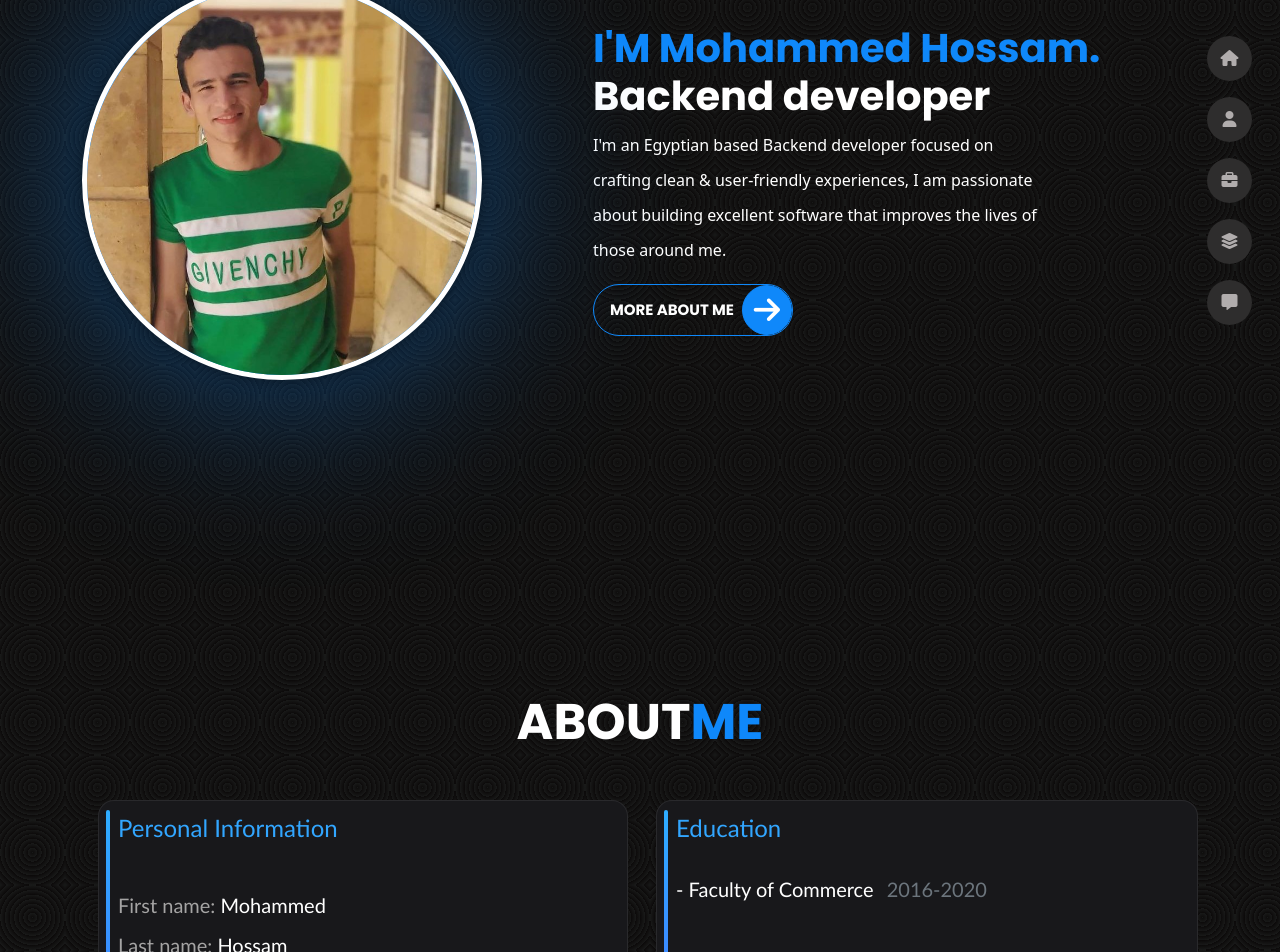
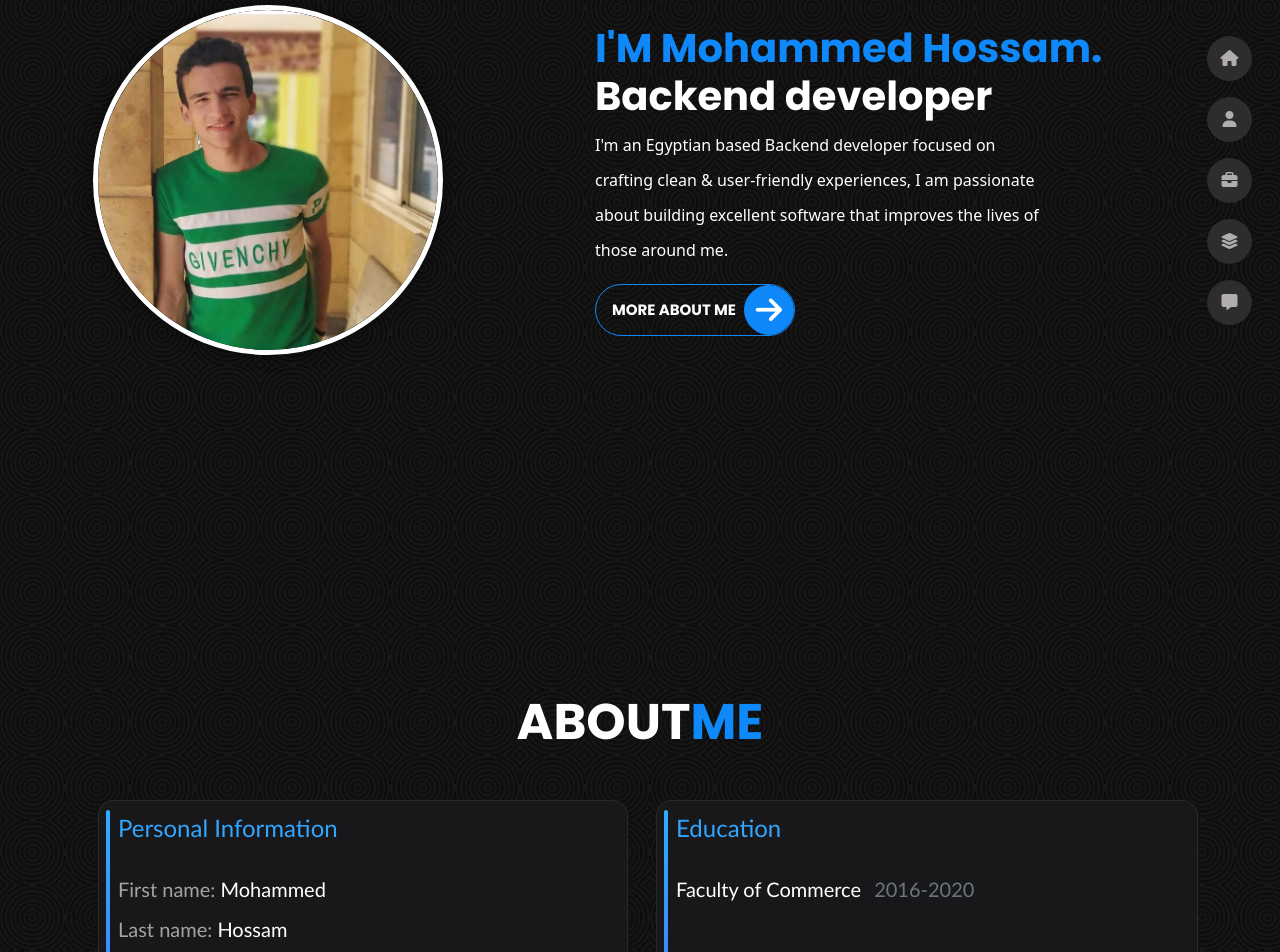
Before and after one commit to MohammedHossam1/myprofolio, a React (Create React App) app: page / in a window 1280 px wide. Shown: the part 220-1172 px from the top of the page. Built offline with nearby package versions, Linux system fonts and the light colour scheme; a web font is replaced by a local one.

Commit message:
cvbuttonEdit and the picture

```diff
--- a/src/Component2/About/About.css
+++ b/src/Component2/About/About.css
@@ -14,17 +14,7 @@
       color: var(--main-color) !important;
 
     }
-  .email{
-    font-size: 14px !important;
-  }
-  .m {
-    width: 100%;
-    height: 100%;
-    background: repeating-radial-gradient(circle, #fff 5px, #000 6px);
-    background-size: 50px 100px;
-    opacity: .1;
-    z-index: 1 !important;
-  }
+
 
   .container{
     z-index: 2 !important;
@@ -84,6 +74,8 @@
     border-radius: 50px;
     display: inline-flex;
     align-items: center;
+
+    /* width: 70px !important; */
   }
 
   .download-btn:hover {
@@ -126,6 +118,10 @@
     font-size: 1.2em;
   }
 
+
+  .about .myimgcontainer{
+    display: none !important;
+  }
 
 
 
@@ -231,3 +227,37 @@
     font-size: 0.9rem;
     width: 75%;
   }
+
+
+
+
+
+
+
+
+
+
+
+
+
+
+
+
+
+
+
+
+@media screen and (max-width: 600px) {
+
+
+.about .myimgcontainer{
+  display: flex !important;
+}
+}
+@media screen and (max-width: 900px) {
+
+
+  .about .myimgcontainer{
+    display: flex !important;
+  }
+  }
--- a/src/Component2/About/About.jsx
+++ b/src/Component2/About/About.jsx
@@ -22,8 +22,8 @@ export default function About() {
         <h1 className="bigheadline wow slideInDown">
           ABOUT<span className="about-span">ME</span>
         </h1>
-        <div className="w-100 justify-content-center myimgcontainer d-flex align-items-center">
-          <div className="myimg rounded-circle">
+        <div className="w-100 justify-content-center  d-flex align-items-center myimgcontainer">
+          <div className="myimg  rounded-circle">
             <img
               src={mo}
               alt="Profile"
@@ -41,7 +41,7 @@ export default function About() {
                   <div className="notiborderglow"></div>
                   <div className="notititle">Personal Information</div>
                   <div className="notibody">
-                    <h5 className="my-3">
+                    <h5 className="">
                       First name: <span>Mohammed</span>
                     </h5>
                     <h5 className="my-3">
@@ -73,7 +73,7 @@ export default function About() {
 
              <a
                 download
-                className="download-btn d-flex justify-content-between align-items-center p-3 rounded-5 mt-4"
+                className="download-btn  ms-3 w-50 d-flex justify-content-between align-items-center  rounded-5 mt-4"
                 href="https://drive.google.com/uc?export=download&id=1AUXp5poMyns03IxS-kbj1pptqBetzMOk"
               >
                 Download CV
@@ -91,19 +91,19 @@ export default function About() {
               <div className="notititle">Education</div>
               <div className="notibody">
                 <h5 className="h3 mb-5 text-white">
-                  - Faculty of Commerce{" "}
+                   Faculty of Commerce{" "}
                   <span className="text-secondary mx-2">2016-2020</span>
                 </h5>
                 <h5 className="h3 my-5 text-white">
-                  - Fundamental of Programming{" "}
+                   Fundamental of Programming{" "}
                   <span className="text-secondary mx-2">Roote Academy</span>
                 </h5>
                 <h5 className="h3 my-5 text-white">
-                  - Frontend{" "}
+                   Frontend{" "}
                   <span className="text-secondary mx-2">Roote Academy</span>
                 </h5>
                 <h5 className="h3 my-5 text-white">
-                  - Backend{" "}
+                   Backend{" "}
                   <span className="text-secondary mx-2">Roote Academy</span>
                 </h5>
               </div>
--- a/src/Component2/Contact/Contact.css
+++ b/src/Component2/Contact/Contact.css
@@ -74,23 +74,7 @@
   }
   /*  */
 
-  .myimgdiv{
-    width: 400px;
-    height: 400px;
-    background-color: var(--main-color);
-    overflow: hidden;
-    filter: blur(100px);
-  }
-  .myimg img{
-    filter: drop-shadow(0px 0px 50px rgb(165, 194, 235));
 
-  }
-  .myimg{
-    width: 400px;
-    height: 400px;
-    background-color: var(--main-color);
-    overflow: hidden;
-  }
 .ContactEmail{
   word-break: break-word;
 }
--- a/src/Component2/Header/Header.css
+++ b/src/Component2/Header/Header.css
@@ -1,38 +1,43 @@
-
-
-
-
+/* Container for the image with styles */
 .myimg {
   position: relative;
   z-index: 10;
   border: 5px solid #fff;
   overflow: hidden;
   box-shadow: 0 0 15px rgba(0, 0, 0, 0.5);
-}
-
-.myimg::before, .myimg::after {
-  content: "";
-  position: absolute;
-  border-radius: 50%;
-  z-index: 323 !important;
+  width: 100px;
+  height: 100px;
 }
 
 
 
-.myimg::after {
-  width: 100%;
-  height: 100%;
-  top: 0;
-  left: 0;
-  border: 5px solid transparent;
-  z-index: 2565656;
+
+
+
+@media (min-width: 376px) {
+  .myimg {
+    width: 200px;
+    height: 200px;
+  }
 }
 
-@keyframes rotate {
-  0% {
-    transform: rotate(0deg);
-  }
-  100% {
-    transform: rotate(360deg);
+@media (min-width: 768px) {
+  .myimg {
+    width: 300px;
+    height: 300px;
   }
 }
+
+@media (min-width: 992px) {
+  .myimg {
+    width: 350px;
+    height: 350px;
+  }
+}
+
+@media (min-width: 1200px) {
+  .myimg {
+    width: 350px;
+    height: 350px;
+  }
+}
--- a/src/Component2/Header/Header.jsx
+++ b/src/Component2/Header/Header.jsx
@@ -11,12 +11,11 @@ export default function Header() {
 
   return (
     <header className="home wow fadeIn w-100 vh-100">
-      <div className="h-100">
+      <div className="h-100 container">
         <div className="row d-flex align-items-center h-100">
-          <div className="col-md-4 h-100 position-relative d-flex">
+          <div className="col-md-4 col-12 h-100 position-relative d-flex justify-content-center mb-3 mb-md-0">
             <div className="opacity-50 d-flex align-items-center">
-              <div className="myimgdiv rounded-circle">
-              </div>
+              <div className="myimgdiv rounded-circle"></div>
             </div>
             <div className="top-50 translate-middle-y d-flex position-absolute align-items-center">
               <div className="myimg rounded-circle">
@@ -24,7 +23,7 @@ export default function Header() {
               </div>
             </div>
           </div>
-          <div className="col-md-7 ms-auto p-md-5 ps-3 d-flex justify-content-center flex-column align-items-start">
+          <div className="col-md-7 col-12 ms-auto p-md-5 ps-3 d-flex justify-content-center flex-column align-items-start text-start text-md-start">
             <h2 className="fw-bold home-h2">
               I'M Mohammed Hossam. <span className="text-white">Backend developer</span>
             </h2>
--- a/src/index.css
+++ b/src/index.css
@@ -8,28 +8,9 @@ body {
 
 }
 
-/* For Webkit based browsers (Chrome, Safari, Opera) */
-::-webkit-scrollbar-track {
-  background: #888; /* Color of the scrollbar thumb */
-  border-radius: 68px !important; /* Adjust the border-radius to make it rounded */
-}
-
-/* For Firefox */
-/* You can adjust the width, color, and border-radius as needed */
 html {
   scrollbar-color: rgba(255, 255, 255, 0.534) var(--main-color);
 }
-
-/* For IE and Edge */
-/* You can adjust the width, color, and border-radius as needed */
-
-/* Add this to your CSS file */
-.about-divider {
-  border: 2px solid #007bff; /* Change the color to your desired color */
-  margin: 40px auto; /* Adjust the margin to fit your layout */
-  width: 80%; /* Adjust the width to fit your layout */
-}
-
 a {
   text-decoration: none !important;
   color: white !important;
@@ -148,21 +129,13 @@ a:hover.nav-text {
   transform: translateX(0);
 }
 
-.footer{
-background-color: var(--main-color) ;
-}
-
-.about .myimgcontainer{
-  display: none !important;
-}
 
 
 
-::-webkit-scrollbar-thumb{
-  background: red !important;
-}
+
+
 @media screen and (max-width: 600px) {
-  .home .col-md-4{
+.home .col-md-4{
     display: none !important;
 }
 .home-h2{
@@ -178,20 +151,12 @@ background-color: var(--main-color) ;
   width: 100% !important;
 
 }
-.nav-mid-shadow{
-box-shadow: #0f88fa 5px 1px 8px ;
-}
+
 .myimg{
-  width:150px;
+  width:1530px;
   height: 150px;
 }
-.about .myimgcontainer{
-  display: flex !important;
-}
-.education::before{
-  content: '';
-  height: 30%;
-}
+
 
 .home-p{
   width: 100%;
@@ -219,15 +184,9 @@ display: none;
   }
 
   .contact p{
-
     display: none;
       }
-     .contact .col-md-4{
-        margin: 10px 0px;
-      }
- .contact button{
-  margin-left: 2rem !important;
- }
+
  .contact .social{
   margin: 1rem 1rem 1rem 0rem !important;
  }
@@ -238,7 +197,7 @@ display: none;
 
 }
 @media screen and (max-width: 900px) {
-  .home .col-md-4{
+.home .col-md-4{
     display: none !important;
 }
 .home-h2{
@@ -254,16 +213,8 @@ display: none;
   width: 100% !important;
 
 }
-.nav-mid-shadow{
-box-shadow: #0f88fa 5px 1px 8px ;
-}
-.myimg{
-  width:150px;
-  height: 150px;
-}
-.about .myimgcontainer{
-  display: flex !important;
-}
+
+
 .education::before{
   content: '';
   height: 30%;
@@ -282,20 +233,7 @@ box-shadow: #0f88fa 5px 1px 8px ;
     font-size: 27px !important;
 
   }
-  .contact h2{
-display: none;
-  }
 
-  .contact p{
-
-    display: none;
-      }
-     .contact .col-md-4{
-        margin: 10px 0px;
-      }
- .contact button{
-  margin-left: 2rem !important;
- }
  .contact .social{
   margin: 1rem 1rem 1rem 0rem !important;
  }
```
Lines whose indentation alone changed are shown as unchanged.
